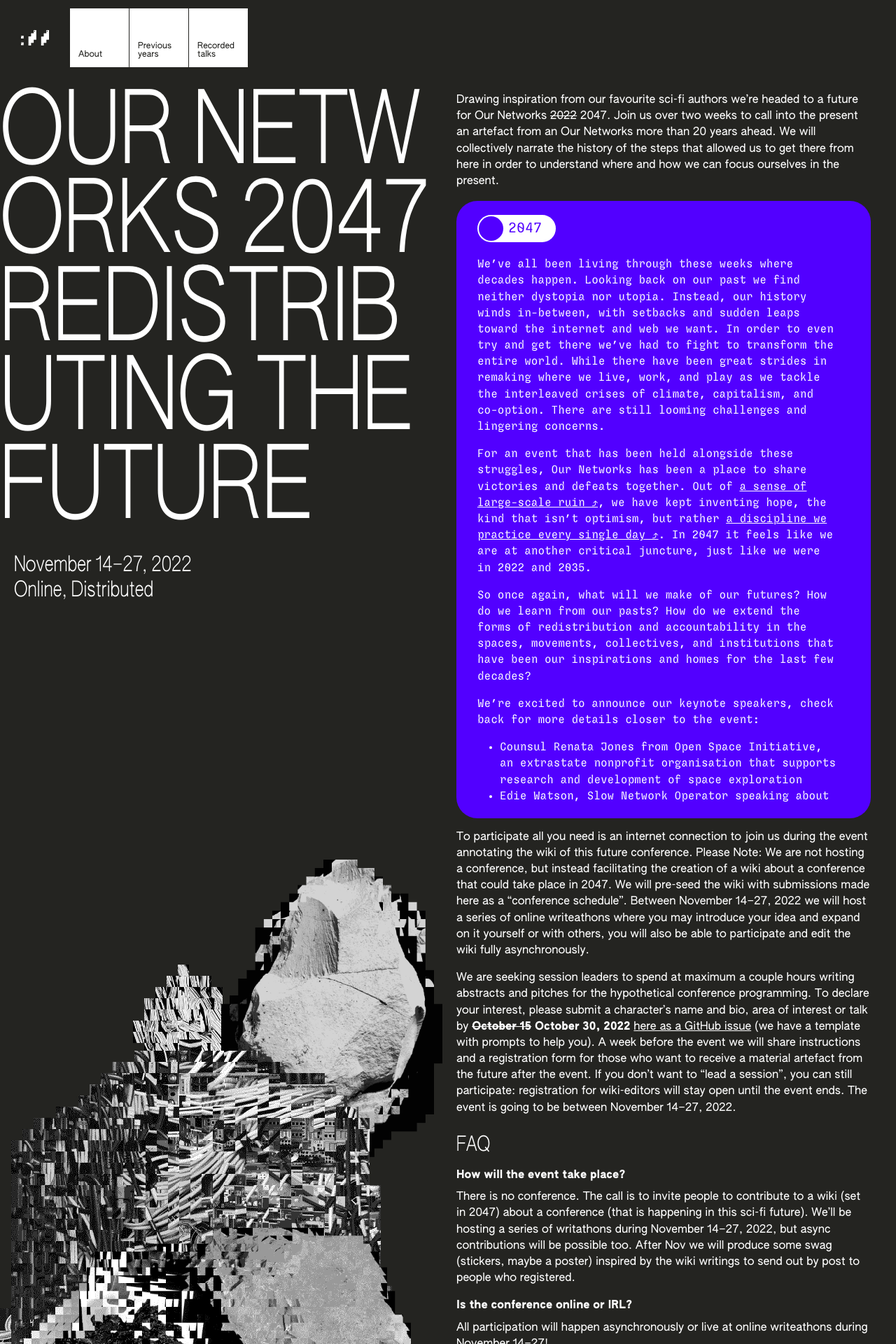
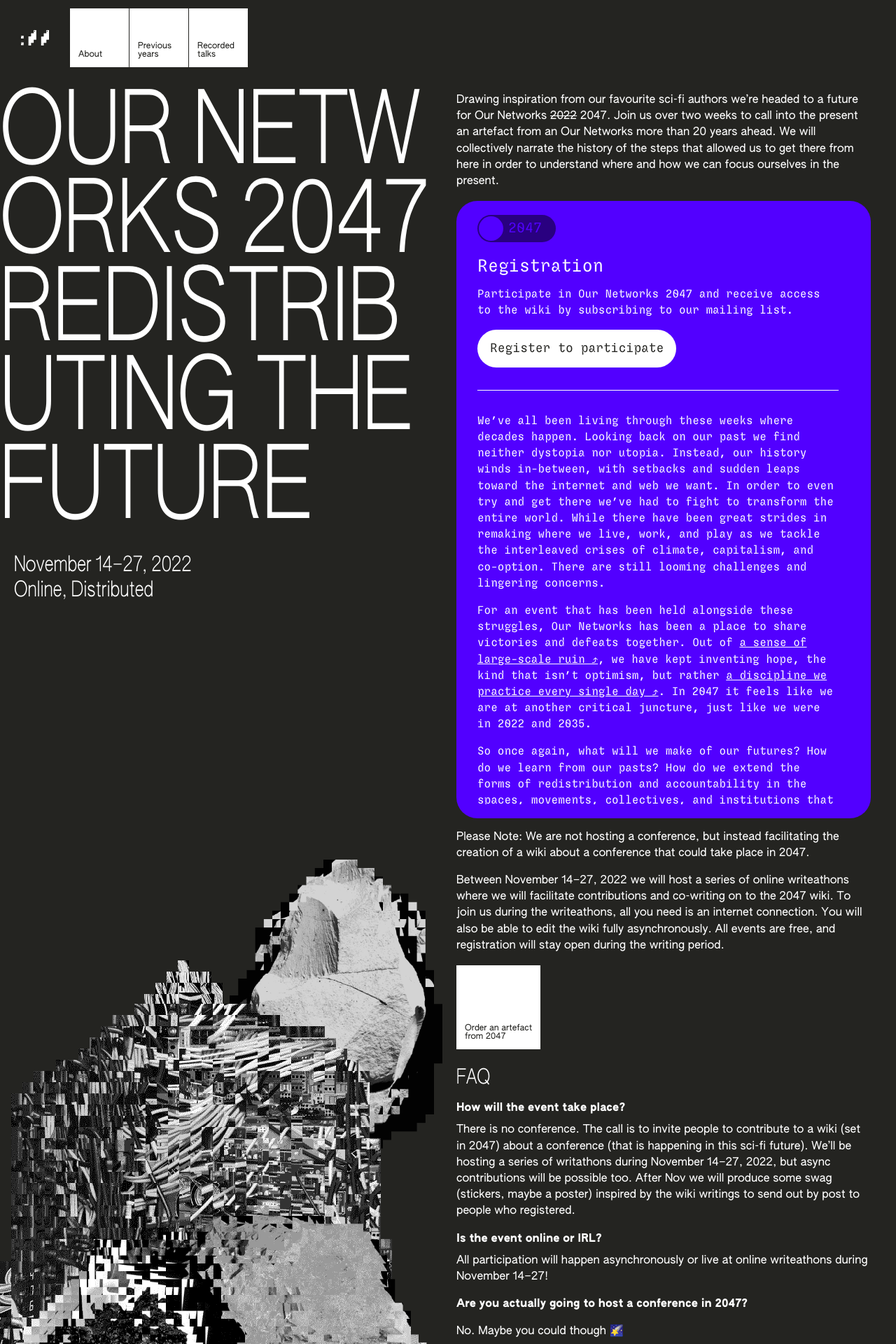
Before and after one commit to ournetworks/ournetworks.ca, a Jekyll site: the page built from index.md, in a window 1280 px wide. Shown: the top 1920 px of the page at 70% size. Built offline with Jekyll 4.4.1, drawn with Linux system fonts in a browser that asks for light colours; some of the changed text lies outside the part shown.

Commit message:
Registration panel (#257)
* registration panel

* updated placement

* updated placement

* link

* updated link

* Copy update

Co-authored-by: ana0 <sarah.anne.friend@gmail.com>

```diff
--- /dev/null
+++ b/_includes/registration-panel.html
@@ -0,0 +1,8 @@
+### Registration
+{:.mt-0.mb-05.mono.fw-normal}
+
+Participate in Our Networks 2047 and receive access to the wiki by subscribing to our mailing list.
+
+<div>
+  <a class="button bg-black primary round" href="https://lists.mayfirst.org/mailman/listinfo/ournetworks">Register to participate</a>
+</div>
--- a/_sass/_layout.scss
+++ b/_sass/_layout.scss
@@ -316,7 +316,7 @@
     font-size: 20px;
     display: inline-block;
     content: '● 2047';
-    background: var(--white);
+    background: var(--accent-dark);
     color: var(--accent);
     border-radius: 9999px;
     padding: 0.25em 1em;
@@ -338,6 +338,27 @@
     padding: 0.25em 1em;
     margin-bottom: 1em;
     z-index: 1000;
+  }
+
+  &.compact {
+    top: 1em;
+    position: sticky;
+    &:before {
+      font-size: 12px;
+      background: var(--accent-dark);
+    }
+    &:after {
+      top: 15px;
+      left: 16px;
+      width: 20px;
+      height: 20px;
+      padding: 0;
+    }
+  }
+
+  .button.primary {
+    font-family: inherit;
+    font-size: 18px;
   }
 }
 
@@ -391,7 +412,11 @@
 }
 
 .splash-graphic-5 {
-  bottom: -50px;
+  bottom: 0;
   left: 0;
   z-index: 2;
 }
+
+.register-panel {
+  z-index: 100;
+}
--- a/_sass/_variables.scss
+++ b/_sass/_variables.scss
@@ -3,6 +3,7 @@
   --black: #000;
   --dusk: #242421;
   --accent: #5200ff;
+  --accent-dark: #290080;
 }
 
 // Typography Variables
--- a/index.md
+++ b/index.md
@@ -9,6 +9,10 @@ Drawing inspiration from our favourite sci-fi authors we’re headed to a future
 
 <div class="content-2047 bg-accent round p-2047 mb-1 mono" markdown="1">
   <div class="content-2047-inner" markdown="1">
+    {% capture registrationInclude %}{% include registration-panel.html %}{% endcapture %}
+  {{ registrationInclude | markdownify }}
+
+  ---
 
 We've all been living through these weeks where decades happen. Looking back on our past we find neither dystopia nor utopia. Instead, our history winds in-between, with setbacks and sudden leaps toward the internet and web we want. In order to even try and get there we’ve had to fight to transform the entire world. While there have been great strides in remaking where we live, work, and play as we tackle the interleaved crises of climate, capitalism, and co-option. There are still looming challenges and lingering concerns.
 
@@ -27,9 +31,11 @@ We’re excited to announce our keynote speakers, check back for more details cl
 
 </div>
 
-To participate all you need is an internet connection to join us during the event annotating the wiki of this future conference. Please Note: We are not hosting a conference, but instead facilitating the creation of a wiki about a conference that could take place in 2047. We will pre-seed the wiki with submissions made here as a "conference schedule". Between November 14–27, 2022 we will host a series of online writeathons where you may introduce your idea and expand on it yourself or with others, you will also be able to participate and edit the wiki fully asynchronously.
+Please Note: We are not hosting a conference, but instead facilitating the creation of a wiki about a conference that could take place in 2047.
 
-We are seeking session leaders to spend at maximum a couple hours writing abstracts and pitches for the hypothetical conference programming. To declare your interest, please submit a character's name and bio, area of interest or talk by  **~~October 15~~ October 30, 2022** [here as a GitHub issue](https://github.com/ournetworks/2022-submissions/issues/new?template=submission.md&title=%5BSubmission+Title%5D) (we have a template with prompts to help you). A week before the event we will share instructions and a registration form for those who want to receive a material artefact from the future after the event. If you don't want to "lead a session", you can still participate: registration for wiki-editors will stay open until the event ends. The event is going to be between November 14–27, 2022.
+Between November 14–27, 2022 we will host a series of online writeathons where we will facilitate contributions and co-writing on to the 2047 wiki. To join us during the writeathons, all you need is an internet connection. You will also be able to edit the wiki fully asynchronously. All events are free, and registration will stay open during the writing period.
+
+<a href="https://mailer.ournetworks.ca/" class="button primary square fs-small" target="_blank" rel="noopener">Order an artefact<br /> from 2047</a  >
 
 ## FAQ
 {:.authentic-condensed-60}
@@ -38,9 +44,13 @@ We are seeking session leaders to spend at maximum a couple hours writing abstra
 {:.mb-05}
 There is no conference. The call is to invite people to contribute to a wiki (set in 2047) about a conference (that is happening in this sci-fi future). We'll be hosting a series of writathons during November 14–27, 2022, but async contributions will be possible too. After Nov we will produce some swag (stickers, maybe a poster) inspired by the wiki writings to send out by post to people who registered.
 
-**Is the conference online or IRL?**
+**Is the event online or IRL?**
 {:.mb-05}
 All participation will happen asynchronously or live at online writeathons during November 14–27!
+
+**Are you actually going to host a conference in 2047?**
+
+No. Maybe you could though 🌠
 
 **To "submit a character's name and bio" – should I submit as myself, my future self, or a totally new character from the future? (or any of the above?)**
 {:.mb-05}
@@ -48,4 +58,4 @@ Any of the above! You could write a talk you'd like to imagine your real self gi
 
 **Is the "artefact" the conference? Or will we create a different kind of artefact to capture a conference from the future?**
 {:.mb-05}
-The artefact will be the wiki we collectively contribute to during the conference period of November 14–27, 2022. After November, we will produce a physical record (mayber stickers, maybe a poster) inspired by the wiki writings to send out by post to people who registered.
+The artefact will be related to the wiki we collectively contribute to during the conference period of November 14–27, 2022. After November, we will produce a physical record (maybe stickers, maybe a poster) inspired by the wiki writings to send out by post to people who registered.
```
